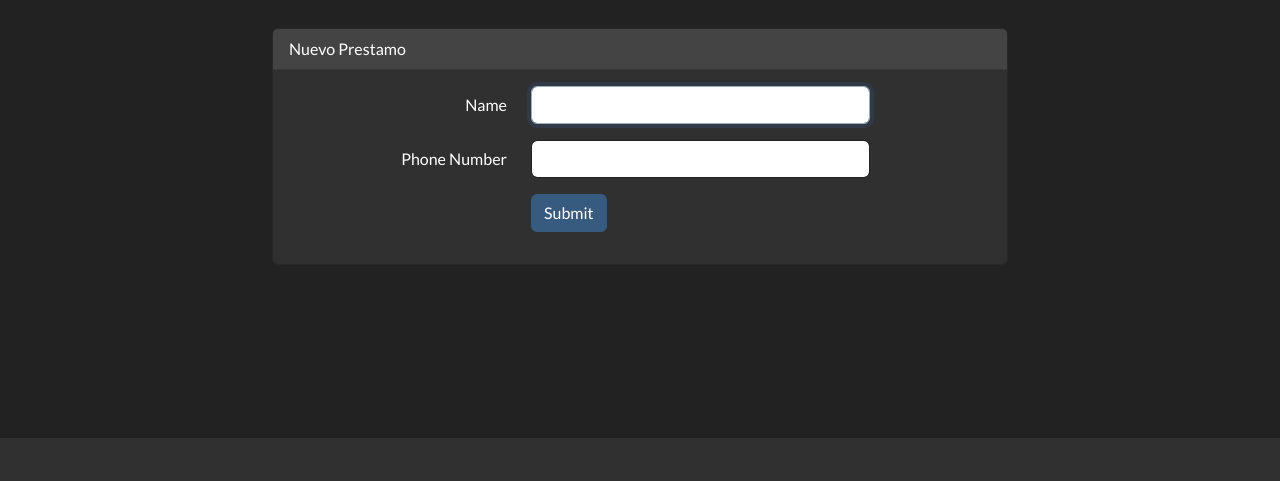
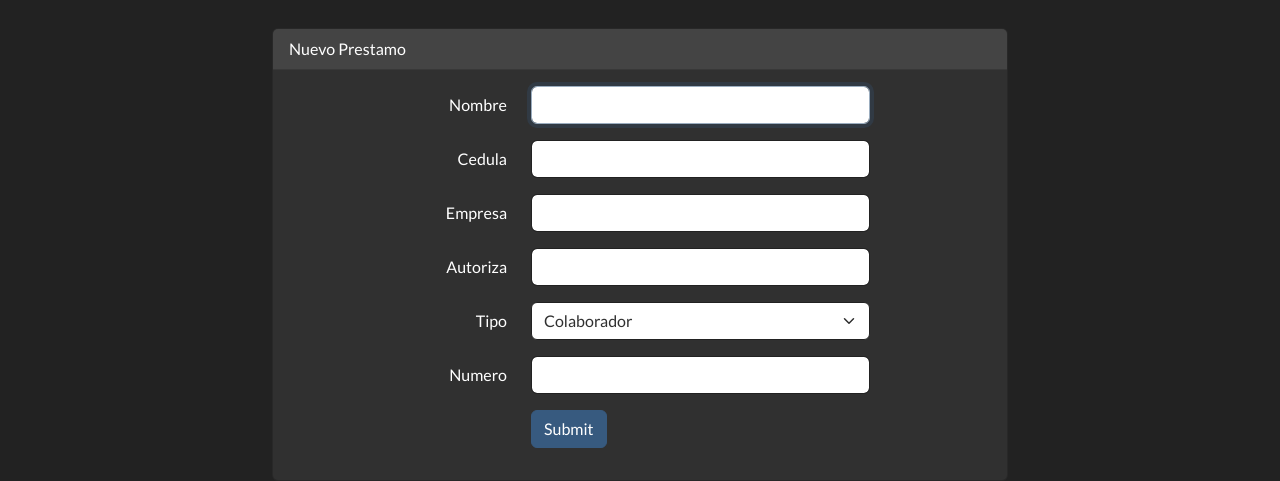
Before and after one commit to Mau5trakt/gafetes, a Flask app: page /prueba in a window 1280 px wide. Shown: the part 362-843 px from the top of the page. Before the commit the page ends 800 px from the top, so only its background shows below. Run offline with Flask 3, Linux system fonts and the light colour scheme; some libraries are stand-ins or nearby versions.

Commit message:
feat: created the gafete form

```diff
--- a/templates/prestamo.html
+++ b/templates/prestamo.html
@@ -13,20 +13,57 @@
           <div class="card-body">
             <form method="POST" action="/prestamos">
               <div class="mb-3 row">
-                <label for="name" class="col-md-4 col-form-label text-md-end">Name</label>
+                <input type="hidden" name="csrf_token" value="{{ csrf_token() }}"/>
+                <label for="name" class="col-md-4 col-form-label text-md-end">Nombre</label>
 
                 <div class="col-md-6">
-                  <input id="name" type="text" class="form-control" name="name" autocomplete="name" autofocus>
+                  <input id="name" type="text" class="form-control" name="nombre" autocomplete="name" autofocus>
                 </div>
               </div>
 
               <div class="mb-3 row">
-                <label for="phone_number" class="col-md-4 col-form-label text-md-end">Phone Number</label>
+                <label for="cedula" class="col-md-4 col-form-label text-md-end">Cedula</label>
 
                 <div class="col-md-6">
-                  <input id="phone_number" type="tel" class="form-control" name="phone_number" autocomplete="phone_number" autofocus>
+                  <input id="cedula" type="text" class="form-control" name="cedula" autofocus>
                 </div>
               </div>
+
+              <div class="mb-3 row">
+                <label for="empresa" class="col-md-4 col-form-label text-md-end">Empresa</label>
+
+                <div class="col-md-6">
+                  <input id="empresa" type="text" class="form-control" name="empresa"  autofocus>
+                </div>
+              </div>
+
+              <div class="mb-3 row">
+                <label for="autoriza" class="col-md-4 col-form-label text-md-end">Autoriza</label>
+
+                <div class="col-md-6">
+                  <input id="autoriza" type="text" class="form-control" name="autoriza"  autofocus>
+                </div>
+              </div>
+
+              <div class="mb-3 row">
+                <label for="tipo" class="col-md-4 col-form-label text-md-end">Tipo</label>
+
+                <div class="col-md-6">
+                  <select name="tipo" id="grupo"  class="form-select">
+                    <option value="colaborador">Colaborador</option>
+                    <option value="staff">Staff</option>
+                  </select>
+                </div>
+              </div>
+
+              <div class="mb-3 row">
+                <label for="ngafete" class="col-md-4 col-form-label text-md-end">Numero</label>
+
+                <div class="col-md-6">
+                  <input id="ngafete" type="text" class="form-control" name="ngafete"  autofocus>
+                </div>
+              </div>
+
 
               <div class="mb-3 row">
                 <div class="col-md-6 offset-md-4">
```
